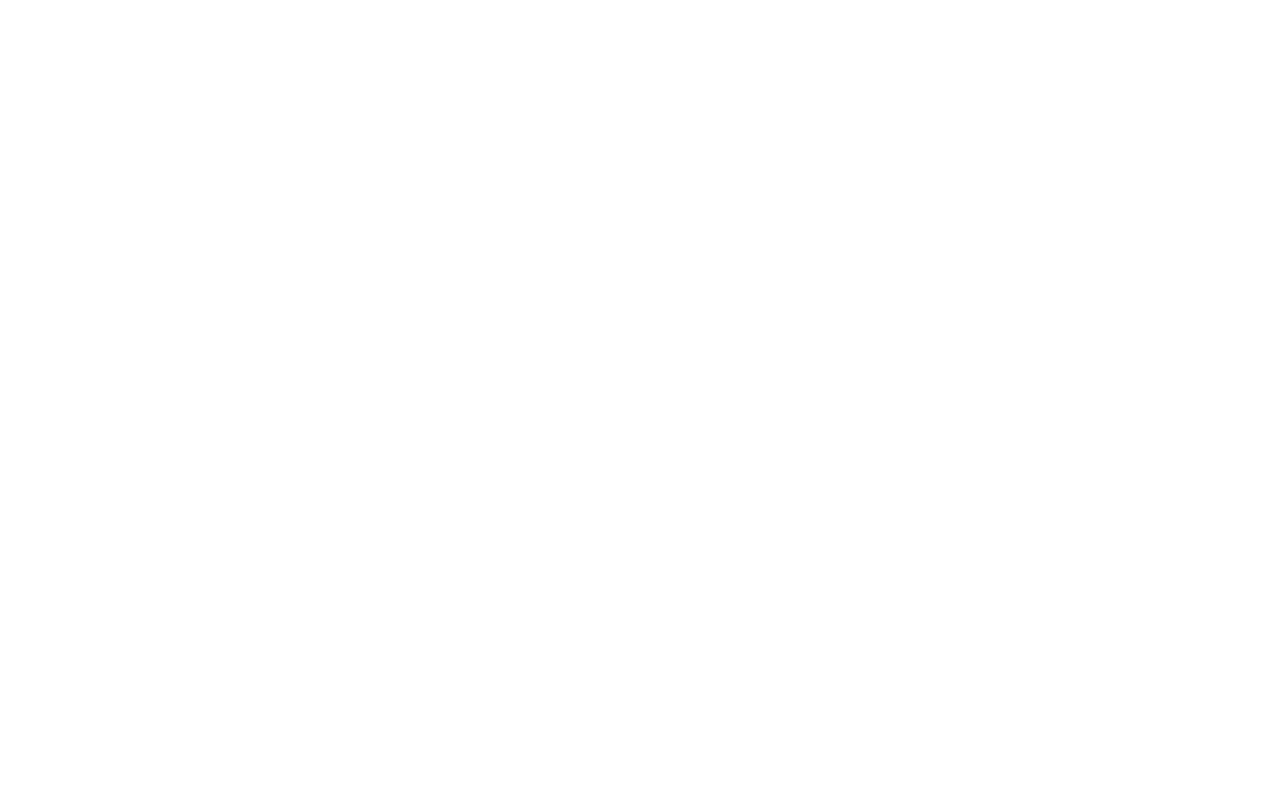
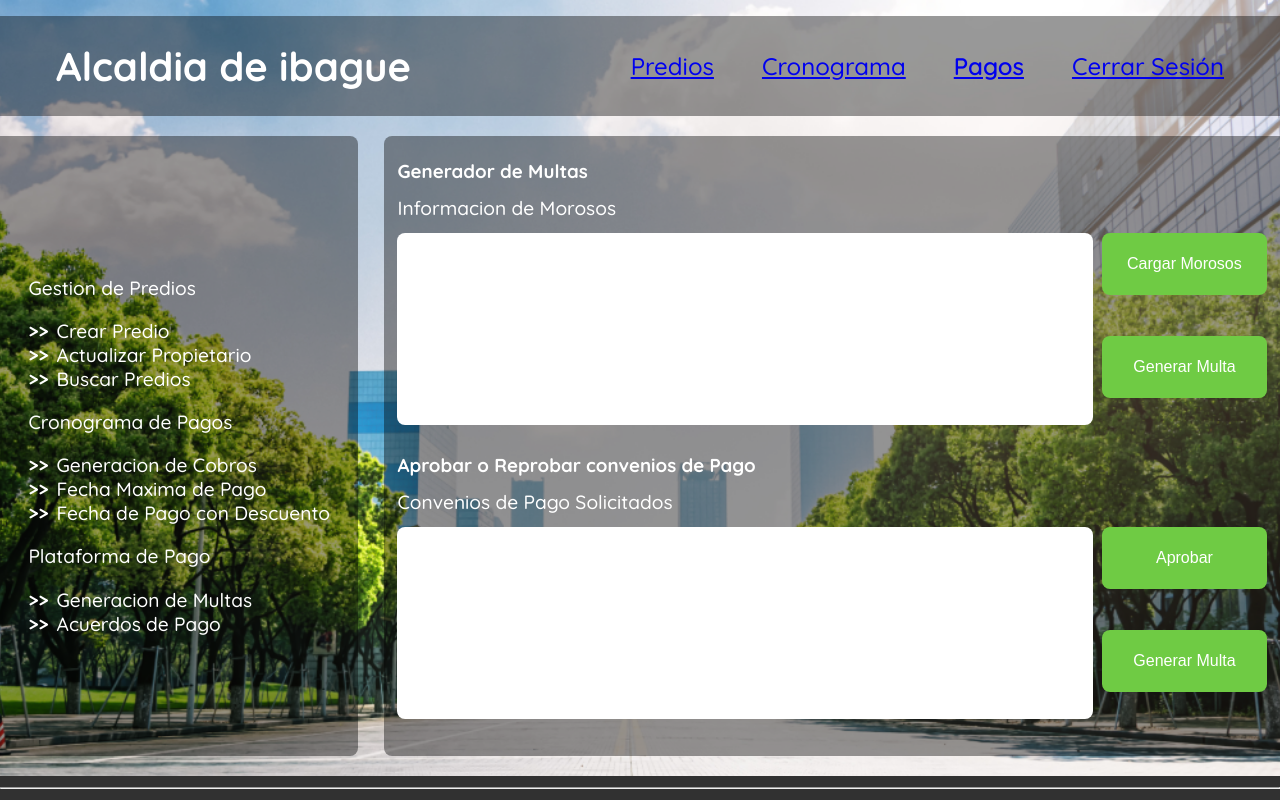
Before and after one commit to Juanmorg1/catastro, a React (Create React App) app: page /PlatPagos in a window 1280 px wide. Before the commit this address had no page. Built offline with nearby package versions, Linux system fonts and the light colour scheme.

Commit message:
Plataforma de Pagos

```diff
--- a/public/css/cronog.css
+++ b/public/css/cronog.css
@@ -37,6 +37,9 @@
   padding: 5% 0;
   width: 60%;
 }
+.inputs div{
+  width: 100%;
+}
 
 .inputs div input[type="text"] {
   width: 100%;
--- /dev/null
+++ b/public/css/pagos.css
@@ -0,0 +1,112 @@
+.content_3_pagos {
+  width: 70%;
+  height: 100%;
+  background: rgba(0, 0, 0, 0.4);
+  border-radius: 8px 0 0 8px;
+  display: flex;
+  flex-wrap: wrap;
+  align-content: space-around;
+  justify-content: center;
+}
+
+.content_3_pagos .subContent {
+  height: 50%;
+  padding: 1em 0;
+  width: 97%;
+  display: flex;
+  align-content: space-around;
+  justify-content: space-evenly;
+  flex-wrap: wrap;
+}
+.subContent:first-child{
+    padding: 1em 0 0;
+}
+.subContent:last-child{
+    padding: 0 0 1em;
+}
+.subContent .subtit,
+.subContent .txt {
+  width: 100%;
+}
+.subContent .txtarea {
+  width: 80%;
+  height: 65%;
+  background-color: #fff;
+  border-radius: 8px;
+}
+.subContent .btns_pagos {
+  width: 20%;
+  height: 70%;
+  display: flex;
+  flex-wrap: wrap;
+  justify-content: center;
+  padding: 0 0 0 .6em;
+}
+.btns_pagos button {
+  width: 100%;
+  height: 30%;
+  font-size: 1em;
+  border-radius: 8px;
+  background: rgba(110.94, 202.94, 67.65, 1);
+  color: #fff;
+  border: none;
+}
+.btns_pagos button:hover {
+    background: rgb(74, 184, 23);
+  }
+/* 80% */
+/* .content_2_crono .image {
+    width: 30%;
+    display: flex;
+    flex-wrap: wrap;
+    align-content: center;
+    justify-content: center;
+    text-align: center;
+  }
+
+  .image p{
+      font-size: 1.8em;
+  }
+
+  .image img {
+    width: 80%;
+    height: auto;
+    border-radius: 50%;
+    border: 8px rgb(224, 224, 224) solid;
+    box-shadow: -1px 4px 6px rgba(0, 0, 0, 0.6);
+    margin-bottom: 1.5em;
+  }
+
+  .content_2_crono .inputs {
+    display: flex;
+    flex-wrap: wrap;
+    align-content: space-around;
+    justify-content: space-evenly;
+    padding: 5% 0;
+    width: 60%;
+  }
+  .inputs div{
+    width: 100%;
+  }
+
+  .inputs div input[type="text"] {
+    width: 100%;
+    font-size: 1.2rem;
+    padding: 0.5rem;
+    margin-top: .2em;
+    border-radius: 8px;
+  }
+
+  .inputs button {
+    width: 45%;
+    height: 12%;
+    font-size: 1em;
+    border-radius: 8px;
+    margin-bottom: -1.1em;
+    background: rgba(110.94, 202.94, 67.65, 1);
+    color: #fff;
+    border: none;
+  }
+  .inputs button:hover {
+    background: rgb(74, 184, 23);
+  } */
--- a/public/index.html
+++ b/public/index.html
@@ -29,6 +29,7 @@
     <link rel="stylesheet" href="%PUBLIC_URL%/css/home.css">
     <link rel="stylesheet" href="%PUBLIC_URL%/css/gestPred.css">
     <link rel="stylesheet" href="%PUBLIC_URL%/css/cronog.css">
+    <link rel="stylesheet" href="%PUBLIC_URL%/css/pagos.css">
   </head>
   <body>
     <noscript>You need to enable JavaScript to run this app.</noscript>
--- a/src/CronoPagos.jsx
+++ b/src/CronoPagos.jsx
@@ -12,7 +12,7 @@
           <Link to="/CronoPagos" className="active">
             Cronograma
           </Link>
-          <Link to="/home" className="">
+          <Link to="/PlatPagos" className="">
             Pagos
           </Link>
           <Link to="/home" className="">
@@ -41,7 +41,7 @@
             <img src="img/cronograma.jpg" alt="" />
             <p className="">Cronograma de Pagos</p>
           </div>
-          <div className="inputs txt">
+          <form className="inputs txt" method="post" action="">
             <div>
               <label htmlFor="fechaMax">
                 Fecha Maxima de Pago de Impuestos (Mes-Dia-Año)
@@ -68,7 +68,7 @@
             </div>
             <button>Guardar</button>
             <button>Generar Cobro</button>
-          </div>
+          </form>
         </section>
       </section>
       <footer className="foot_2">
--- a/src/GestPredios.jsx
+++ b/src/GestPredios.jsx
@@ -12,7 +12,7 @@
           <Link to="/CronoPagos" className="">
             Cronograma
           </Link>
-          <Link to="/home" className="">
+          <Link to="/PlatPagos" className="">
             Pagos
           </Link>
           <Link to="/home" className="">
@@ -37,7 +37,7 @@
           </dl>
         </section>
         <section className="content_2">
-          <div className="grilla txt">
+          <form action="" className="grilla txt" method="post">
               <div className="Cod_Pred">
                 <label htmlFor="cod">Codigo del Predio</label>
                 <input type="text" id="cod" />
@@ -68,9 +68,7 @@
               </div>
               <div className="Info_Pred">
                 <p>Informacion de Predios</p>
-              <div className="info">
-
-              </div>
+                <div className="info"></div>
               </div>
               <div className="Create_btn btns">
                 <button>Crear Predio</button>
@@ -81,7 +79,7 @@
               <div className="Search_btn btns">
                 <button>Buscar Predio</button>
               </div>
-          </div>
+          </form>
         </section>
       </section>
       <footer className="foot_2">
--- a/src/Home.jsx
+++ b/src/Home.jsx
@@ -12,7 +12,7 @@
           <Link to="/CronoPagos" className="">
             Cronograma
           </Link>
-          <Link to="/home" className="">
+          <Link to="/PlatPagos" className="">
             Pagos
           </Link>
           <Link to="/home" className="">
--- /dev/null
+++ b/src/PlatPagos.jsx
@@ -0,0 +1,67 @@
+import { Link } from "react-router-dom";
+
+function PlatPagos() {
+  return (
+    <div className="container">
+      <header class="index_home">
+        <h1 class="title">Alcaldia de ibague</h1>
+        <nav class="navbar subtitle">
+          <Link to="/gestPredios" className="">
+            Predios
+          </Link>
+          <Link to="/CronoPagos" className="">
+            Cronograma
+          </Link>
+          <Link to="/PlatPagos" className="active">
+            Pagos
+          </Link>
+          <Link to="/home" className="">
+            Cerrar Sesión
+          </Link>
+        </nav>
+      </header>
+      <section className="content">
+        <section className="content_1">
+          <dl className="txt">
+            <dt>Gestion de Predios</dt>
+            <dd>Crear Predio</dd>
+            <dd>Actualizar Propietario</dd>
+            <dd>Buscar Predios</dd>
+            <dt>Cronograma de Pagos</dt>
+            <dd>Generacion de Cobros</dd>
+            <dd>Fecha Maxima de Pago</dd>
+            <dd>Fecha de Pago con Descuento</dd>
+            <dt>Plataforma de Pago</dt>
+            <dd>Generacion de Multas</dd>
+            <dd>Acuerdos de Pago</dd>
+          </dl>
+        </section>
+        <section className="content_3_pagos">
+          <div className="subContent">
+            <h3 className="subtit">Generador de Multas</h3>
+            <p className="txt">Informacion de Morosos</p>
+            <div className="txtarea"></div>
+            <div className="btns_pagos">
+              <button>Cargar Morosos</button>
+              <button>Generar Multa</button>
+            </div>
+          </div>
+          <div className="subContent">
+          <h3 className="subtit">Aprobar o Reprobar convenios de Pago</h3>
+            <p className="txt">Convenios de Pago Solicitados</p>
+            <div className="txtarea"></div>
+            <div className="btns_pagos">
+              <button>Aprobar</button>
+              <button>Generar Multa</button>
+            </div>
+          </div>
+        </section>
+      </section>
+      <footer className="foot_2">
+        <hr />
+      </footer>
+    </div>
+  );
+}
+
+export default PlatPagos;
--- a/src/index.js
+++ b/src/index.js
@@ -4,6 +4,7 @@
 import Home from './Home'
 import GestPred from './GestPredios'
 import CronoPagos from './CronoPagos';
+import PlatPagos from './PlatPagos';
 import reportWebVitals from './reportWebVitals';
 import {BrowserRouter as Router, Route, Routes} from "react-router-dom";
 
@@ -15,6 +16,7 @@
         <Route path="/home" element={<Home />} />
         <Route path="/gestPredios" element={<GestPred />} />
         <Route path="/CronoPagos" element={<CronoPagos />} />
+        <Route path="/PlatPagos" element={<PlatPagos />} />
       </Routes>
     </Router>
   </React.StrictMode>,
```
Lines whose indentation alone changed are shown as unchanged.
